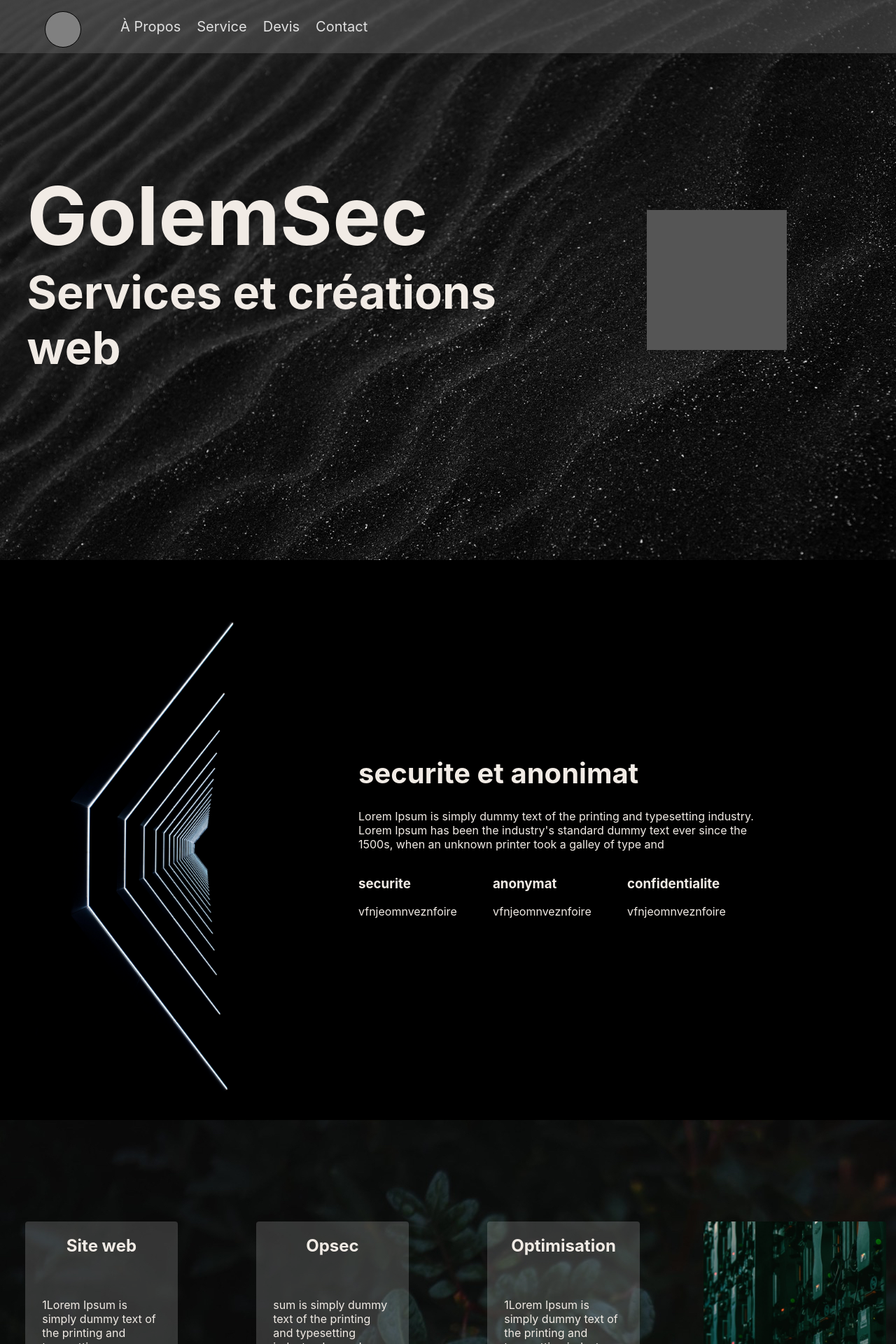
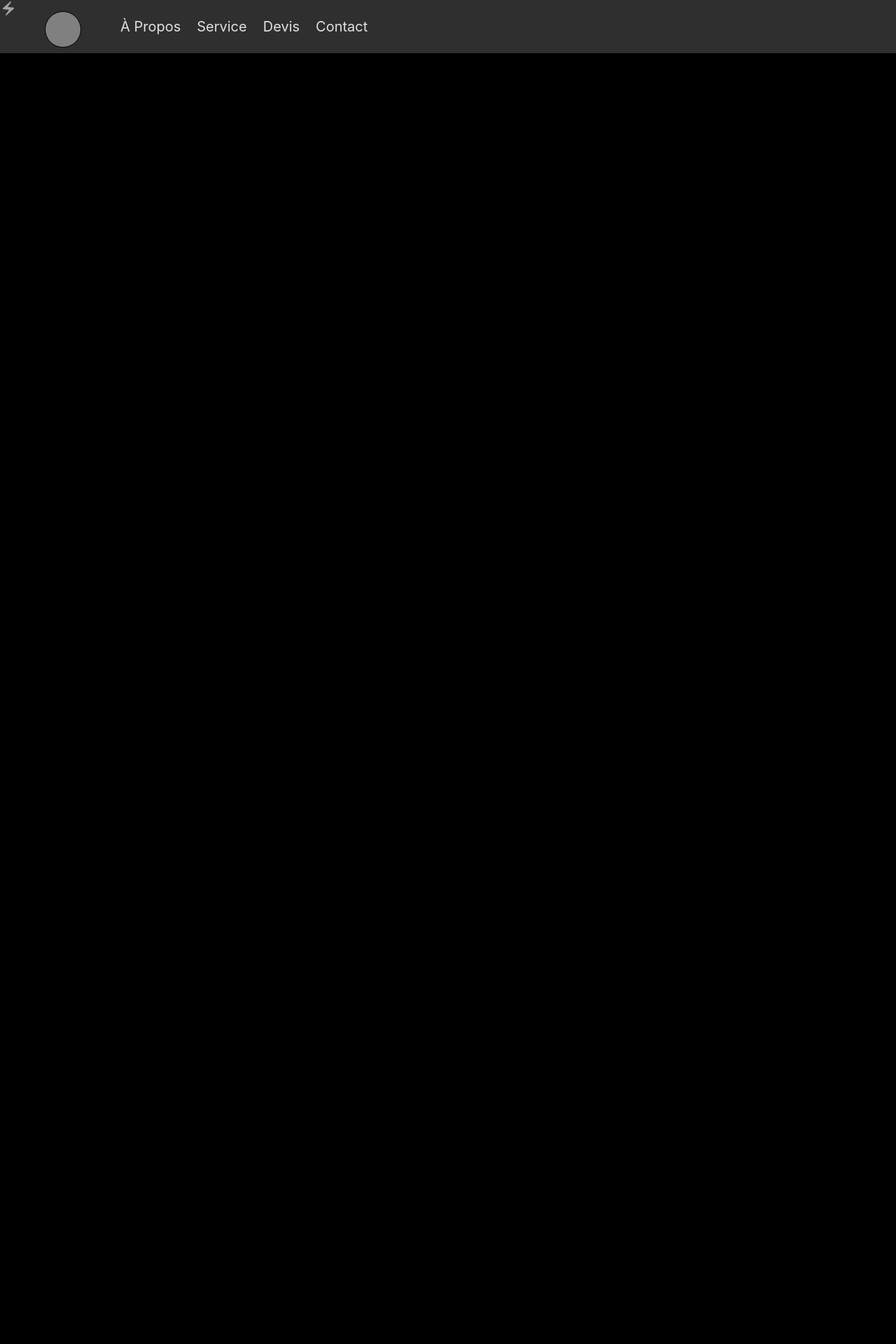
Before and after one commit to ClementSMM/golemSec-v1, a React (Create React App) app: page / in a window 1280 px wide. Shown: the top 1920 px of the page at 70% size. After the commit the page ends 800 px from the top, so only its background shows below. Built offline with nearby package versions, Linux system fonts and the light colour scheme.

Commit message:
feat: quote page

```diff
--- a/package.json
+++ b/package.json
@@ -3,6 +3,10 @@
   "version": "0.1.0",
   "private": true,
   "dependencies": {
+    "@emotion/react": "^11.10.0",
+    "@emotion/styled": "^11.10.0",
+    "@mui/icons-material": "^5.10.2",
+    "@mui/material": "^5.10.2",
     "@testing-library/jest-dom": "^5.16.5",
     "@testing-library/react": "^13.3.0",
     "@testing-library/user-event": "^13.5.0",
--- a/public/index.html
+++ b/public/index.html
@@ -3,6 +3,7 @@
   <head>
     <meta charset="utf-8" />
     <link rel="icon" href="%PUBLIC_URL%/favicon.ico" />
+    <link rel="stylesheet" href="https://fonts.googleapis.com/icon?family=Material+Icons"/>
     <meta name="viewport" content="width=device-width, initial-scale=1" />
     <meta name="theme-color" content="#000000" />
     <meta
--- a/src/App.js
+++ b/src/App.js
@@ -3,14 +3,16 @@
 import About from './components/pages/about/About.jsx';
 import Navbar from './components/pages/navbar/Navbar.jsx';
 import Services from './components/pages/services/Services.jsx'
+import Quote from './components/pages/quote/Quote.jsx'
 
 function App() {
   return (
     <div className="Golemec">
       <Navbar/>
-      <LandingPage />
+      {/* <LandingPage />
       <About/>
-      <Services/>
+      <Services/> */}
+      <Quote/>
     </div>
 
   );
--- a/src/components/layout/card/Card.jsx
+++ b/src/components/layout/card/Card.jsx
@@ -1,4 +1,4 @@
-import React from "react";
+/* import React from "react";
 
 
 const CardComponent = (props) => {
@@ -11,4 +11,4 @@
   );
 }
 
-export default CardComponent;
+export default CardComponent; */
--- a/src/components/pages/about/About.jsx
+++ b/src/components/pages/about/About.jsx
@@ -1,5 +1,5 @@
 import React from "react";
-import CardComponent from "../../layout/card/Card.jsx"
+/* import CardComponent from "../../layout/card/Card.jsx" */
 
 import "./about.css"
 
--- /dev/null
+++ b/src/components/pages/quote/Quote.jsx
@@ -0,0 +1,12 @@
+import React from "react";
+import ElectricBoltIcon from '@mui/icons-material/ElectricBolt';
+
+const Quote = () => {
+  return (
+    <div>
+      <ElectricBoltIcon/>
+    </div>
+  )
+}
+
+export default Quote;
```
Also changed, not shown: src/components/pages/quote/quote.css (added), 1 other file (tests, documents, lock files or other folders).
